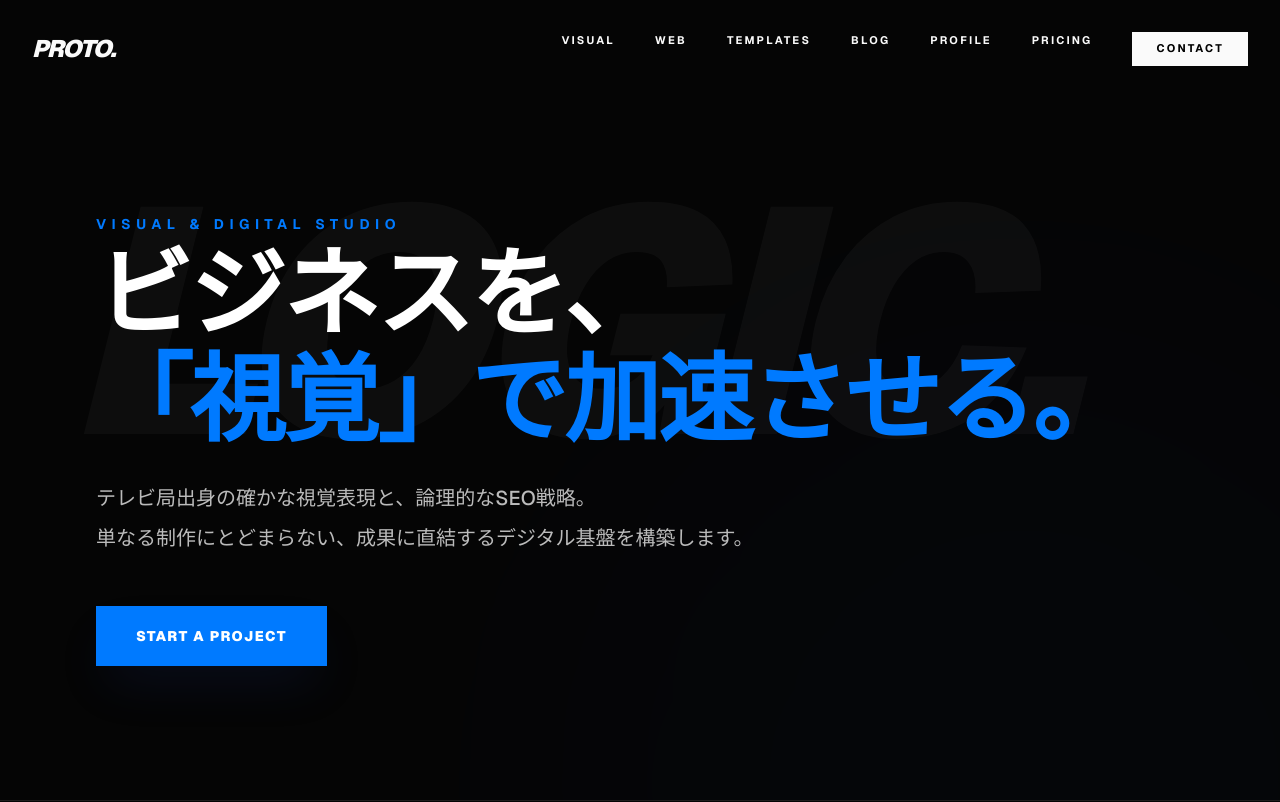
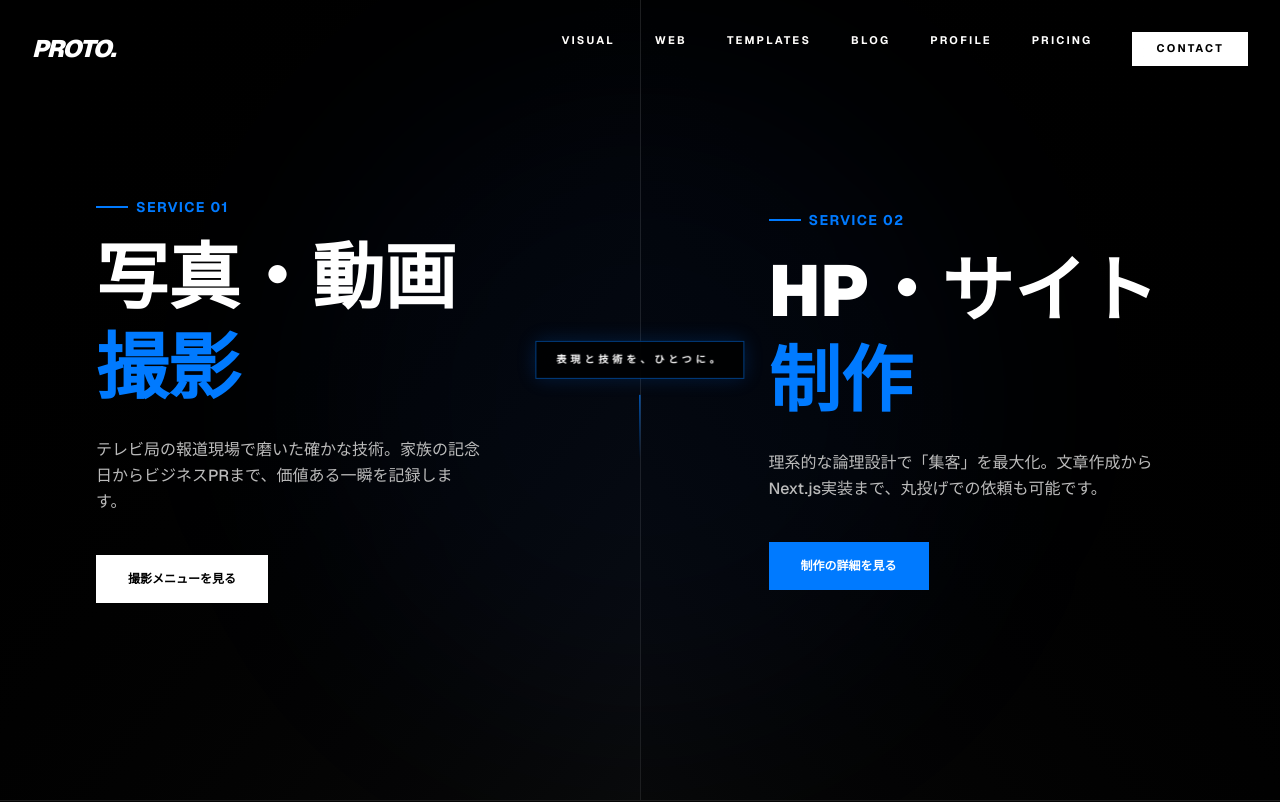
Before and after one commit to taku0811xxx-hash/proto_homepage, a Next.js app: page / in a window 1280 px wide. Shown: the top 802 px of the page. Built offline with nearby package versions, Linux system fonts and the light colour scheme.

Commit message:
Update: 2026-04-30 11:43:06

```diff
--- a/app/components/Hero.tsx
+++ b/app/components/Hero.tsx
@@ -1,64 +1,113 @@
 'use client';
 
 import { motion, Variants } from 'framer-motion';
+import Link from 'next/link';
 
 const containerVariants: Variants = {
   hidden: { opacity: 0 },
   visible: {
     opacity: 1,
-    transition: { staggerChildren: 0.15, delayChildren: 0.3 }
+    transition: { staggerChildren: 0.1, delayChildren: 0.2 }
   }
 };
 
 const fadeInUp: Variants = {
-  hidden: { opacity: 0, y: 40 },
+  hidden: { opacity: 0, y: 30 },
   visible: {
     opacity: 1,
     y: 0,
-    transition: { duration: 0.8, ease: "easeOut" }
+    transition: { duration: 0.8, ease: [0.16, 1, 0.3, 1] }
   }
 };
 
 export default function Hero() {
   return (
-    <section className="relative h-screen flex flex-col justify-center px-8 md:px-24 overflow-hidden bg-[#050505]">
-      {/* 背後の大きな飾り英語（視認性よりもデザインとして配置） */}
-      <div className="absolute top-[20%] left-[5%] select-none pointer-events-none opacity-[0.03]">
-        <span className="text-[25vw] font-black italic uppercase leading-none tracking-tighter text-white">
-          Logic.
-        </span>
+    <section className="relative h-screen w-full bg-[#050505] overflow-hidden flex flex-col md:flex-row">
+
+      {/* 01. 左側：写真・動画撮影 */}
+      <motion.div
+        initial="hidden"
+        animate="visible"
+        variants={containerVariants}
+        className="relative flex-1 h-1/2 md:h-full border-b md:border-b-0 md:border-r border-white/10 group overflow-hidden"
+      >
+        <div className="absolute inset-0 bg-gradient-to-br from-black to-[#0a0a0a]"></div>
+
+        {/* コンテンツを左側に寄せる（lg:pr-32で中央との余白を確保） */}
+        <div className="relative z-10 h-full flex flex-col justify-center px-8 md:px-12 lg:pl-24 lg:pr-32">
+          <motion.div variants={fadeInUp}>
+            <div className="flex items-center gap-2 mb-4">
+              <span className="w-8 h-[2px] bg-[#007AFF]"></span>
+              <span className="text-[#007AFF] font-bold text-sm tracking-widest uppercase">Service 01</span>
             </div>
 
-      <motion.div initial="hidden" animate="visible" variants={containerVariants} className="z-10 mt-20">
-        <motion.div variants={fadeInUp} className="mb-6">
-          <span className="text-[#007AFF] font-bold text-sm tracking-[0.4em] uppercase block mb-2">Visual & Digital Studio</span>
-          <h1 className="text-5xl md:text-8xl font-black leading-[1.1] tracking-tight text-white">
-            ビジネスを、<br />
-            <span className="text-[#007AFF]">「視覚」で加速させる。</span>
-          </h1>
+            <h2 className="text-5xl md:text-6xl lg:text-7xl font-black leading-tight text-white mb-6">
+              写真・動画<br />
+              <span className="text-[#007AFF]">撮影</span>
+            </h2>
+
+            <p className="max-w-xs md:max-w-sm text-sm md:text-base text-[#BBBBBB] leading-relaxed mb-10 font-medium">
+              テレビ局の報道現場で磨いた確かな技術。家族の記念日からビジネスPRまで、価値ある一瞬を記録します。
+            </p>
+
+            <Link
+              href="#visual"
+              className="inline-flex items-center justify-center bg-white text-black px-8 py-4 text-xs font-black hover:bg-[#007AFF] hover:text-white transition-all duration-300"
+            >
+              撮影メニューを見る
+            </Link>
+          </motion.div>
+        </div>
       </motion.div>
 
-        <motion.p variants={fadeInUp} className="max-w-2xl text-base md:text-xl text-[#BBBBBB] leading-loose font-medium mb-12">
-          テレビ局出身の確かな視覚表現と、論理的なSEO戦略。<br className="hidden md:block" />
-          単なる制作にとどまらない、成果に直結するデジタル基盤を構築します。
-        </motion.p>
+      {/* 02. 右側：ホームページ制作 */}
+      <motion.div
+        initial="hidden"
+        animate="visible"
+        variants={containerVariants}
+        className="relative flex-1 h-1/2 md:h-full group overflow-hidden"
+      >
+        <div className="absolute inset-0 bg-gradient-to-bl from-black to-[#080808]"></div>
 
+        {/* コンテンツを右側に寄せる（lg:pl-32で中央との余白を確保） */}
+        <div className="relative z-10 h-full flex flex-col justify-center px-8 md:px-12 lg:pr-24 lg:pl-32">
           <motion.div variants={fadeInUp}>
-          <a
-            href="#contact"
-            className="inline-block bg-[#007AFF] text-white px-10 py-5 text-sm font-black uppercase tracking-widest hover:bg-white hover:text-[#007AFF] transition-all duration-300 shadow-2xl shadow-blue-900/20"
+            <div className="flex items-center gap-2 mb-4">
+              <span className="w-8 h-[2px] bg-[#007AFF]"></span>
+              <span className="text-[#007AFF] font-bold text-sm tracking-widest uppercase">Service 02</span>
+            </div>
+
+            <h2 className="text-5xl md:text-6xl lg:text-7xl font-black leading-tight text-white mb-6">
+              HP・サイト<br />
+              <span className="text-[#007AFF]">制作</span>
+            </h2>
+
+            <p className="max-w-xs md:max-w-sm text-sm md:text-base text-[#BBBBBB] leading-relaxed mb-10 font-medium">
+              理系的な論理設計で「集客」を最大化。文章作成からNext.js実装まで、丸投げでの依頼も可能です。
+            </p>
+
+            <Link
+              href="#web"
+              className="inline-flex items-center justify-center bg-[#007AFF] text-white px-8 py-4 text-xs font-black hover:bg-white hover:text-black transition-all duration-300"
             >
-            Start a Project
-          </a>
+              制作の詳細を見る
+            </Link>
           </motion.div>
+        </div>
       </motion.div>
 
-      {/* 背景の装飾ブラー */}
-      <motion.div
-        animate={{ scale: [1, 1.2, 1], opacity: [0.1, 0.2, 0.1] }}
-        transition={{ duration: 10, repeat: Infinity, ease: "easeInOut" }}
-        className="absolute top-1/2 right-[-10%] w-[60vw] h-[60vw] bg-blue-600/10 rounded-full blur-[120px]"
-      />
+      {/* 中央のキャッチコピー（重なり防止のためサイズと位置を微調整） */}
+      <div className="hidden lg:flex absolute top-1/2 left-1/2 -translate-x-1/2 -translate-y-1/2 z-30 flex-col items-center">
+        <div className="bg-black/80 backdrop-blur-md border border-[#007AFF]/50 px-5 py-2.5 shadow-[0_0_20px_rgba(0,122,255,0.2)]">
+          <p className="text-white text-[10px] font-bold tracking-[0.4em] whitespace-nowrap uppercase">
+            表現と技術を、ひとつに。
+          </p>
+        </div>
+        <div className="w-[1px] h-16 bg-gradient-to-b from-[#007AFF] to-transparent mt-4 animate-pulse"></div>
+      </div>
+
+      {/* 背景の共通装飾ブラー（視認性を下げないよう薄く調整） */}
+      <div className="absolute top-1/2 left-1/2 -translate-x-1/2 -translate-y-1/2 w-[50vw] h-[50vw] bg-blue-600/5 rounded-full blur-[100px] pointer-events-none" />
     </section>
   );
 }
```
Lines whose indentation alone changed are shown as unchanged.
